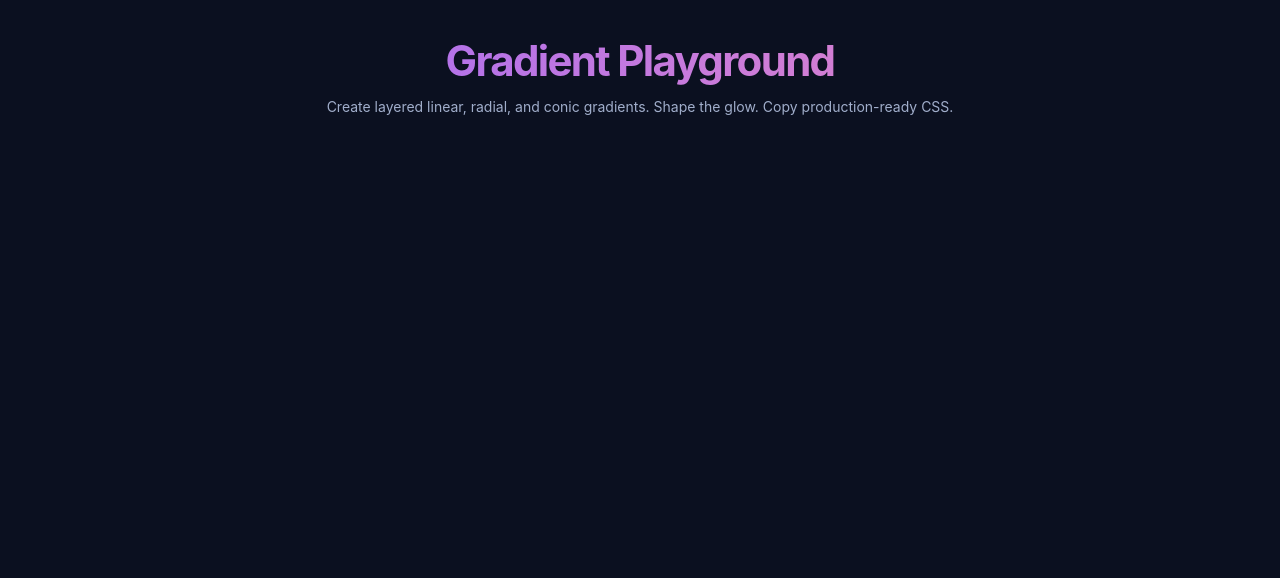
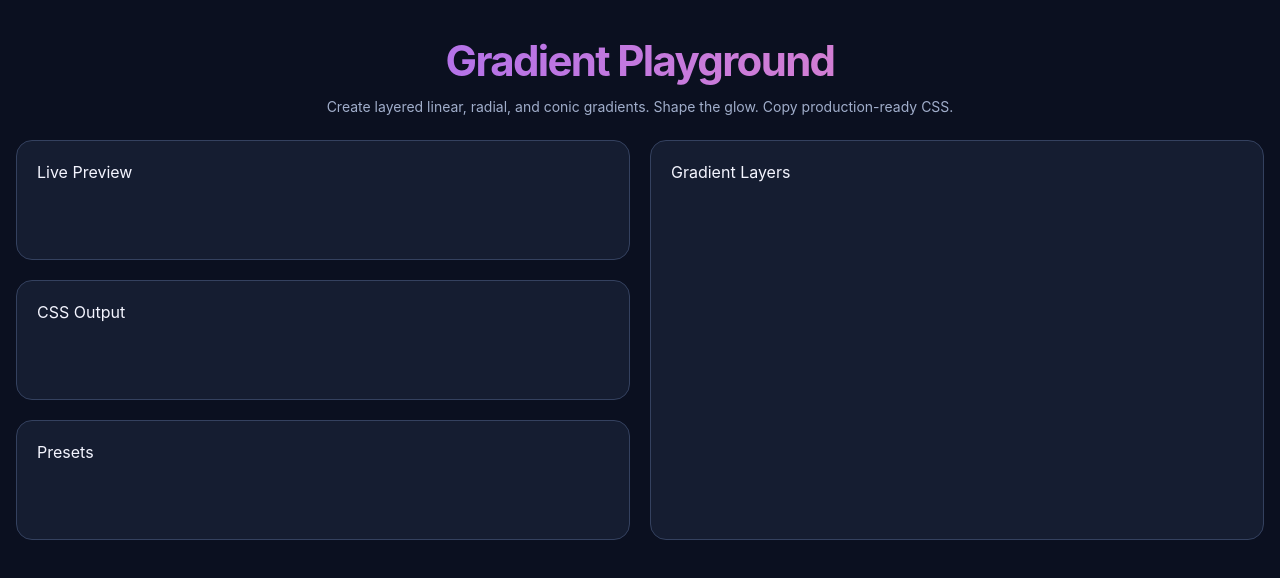
Before and after one commit to thomas367/gradientPlayground, a React (Vite) app: page / in a window 1280 px wide. Shown: the top 578 px of the page. Built offline with nearby package versions, Linux system fonts and the light colour scheme.

Commit message:
Create base left and right sections

```diff
--- a/src/components/app/app.tsx
+++ b/src/components/app/app.tsx
@@ -1,11 +1,19 @@
 import type React from 'react';
 import { Header } from 'components/header/header';
 import { Layout } from 'components/layout/layout';
+import { LeftSection } from 'components/leftSection/leftSection';
+import { RightSection } from 'components/rightSection/rightSection';
+
+import * as Styled from './styles';
 
 export function App(): React.JSX.Element {
     return (
         <Layout>
             <Header />
+            <Styled.Workspace>
+                <LeftSection />
+                <RightSection />
+            </Styled.Workspace>
         </Layout>
     );
 }
--- /dev/null
+++ b/src/components/app/styles.tsx
@@ -0,0 +1,12 @@
+import styled from 'styled-components';
+
+export const Workspace = styled.main`
+    display: grid;
+    grid-template-columns: repeat(2, minmax(0, 1fr));
+    gap: 20px;
+    align-items: start;
+
+    @media (max-width: 900px) {
+        grid-template-columns: minmax(0, 1fr);
+    }
+`;
--- /dev/null
+++ b/src/components/leftSection/leftSection.tsx
@@ -0,0 +1,11 @@
+import type React from 'react';
+import * as Styled from './styles';
+export function LeftSection() {
+    return(
+        <Styled.Wrapper>
+        <Styled.Placeholder>Live Preview</Styled.Placeholder>
+        <Styled.Placeholder>CSS Output</Styled.Placeholder>
+        <Styled.Placeholder>Presets</Styled.Placeholder>
+    </Styled.Wrapper>
+    );
+}
--- /dev/null
+++ b/src/components/leftSection/styles.tsx
@@ -0,0 +1,16 @@
+import styled from 'styled-components';
+
+export const Wrapper = styled.section`
+    display: flex;
+    flex-direction: column;
+    gap: 20px;
+    min-width: 0;
+`;
+
+export const Placeholder = styled.div`
+    min-height: 120px;
+    padding: 20px;
+    border: 1px solid var(--color-border);
+    border-radius: 16px;
+    background-color: var(--color-surface);
+`;
--- /dev/null
+++ b/src/components/rightSection/rightSection.tsx
@@ -0,0 +1,9 @@
+import type React from 'react';
+import * as Styled from './styles';
+export function RightSection() {
+    return(
+        <Styled.Wrapper>
+         <Styled.Placeholder>Gradient Layers</Styled.Placeholder>
+    </Styled.Wrapper>
+    );
+}
--- /dev/null
+++ b/src/components/rightSection/styles.tsx
@@ -0,0 +1,16 @@
+import styled from 'styled-components';
+
+export const Wrapper = styled.section`
+    display: flex;
+    flex-direction: column;
+    gap: 20px;
+    min-width: 0;
+`;
+
+export const Placeholder = styled.div`
+    min-height: 400px;
+    padding: 20px;
+    border: 1px solid var(--color-border);
+    border-radius: 16px;
+    background-color: var(--color-surface);
+`;
```
